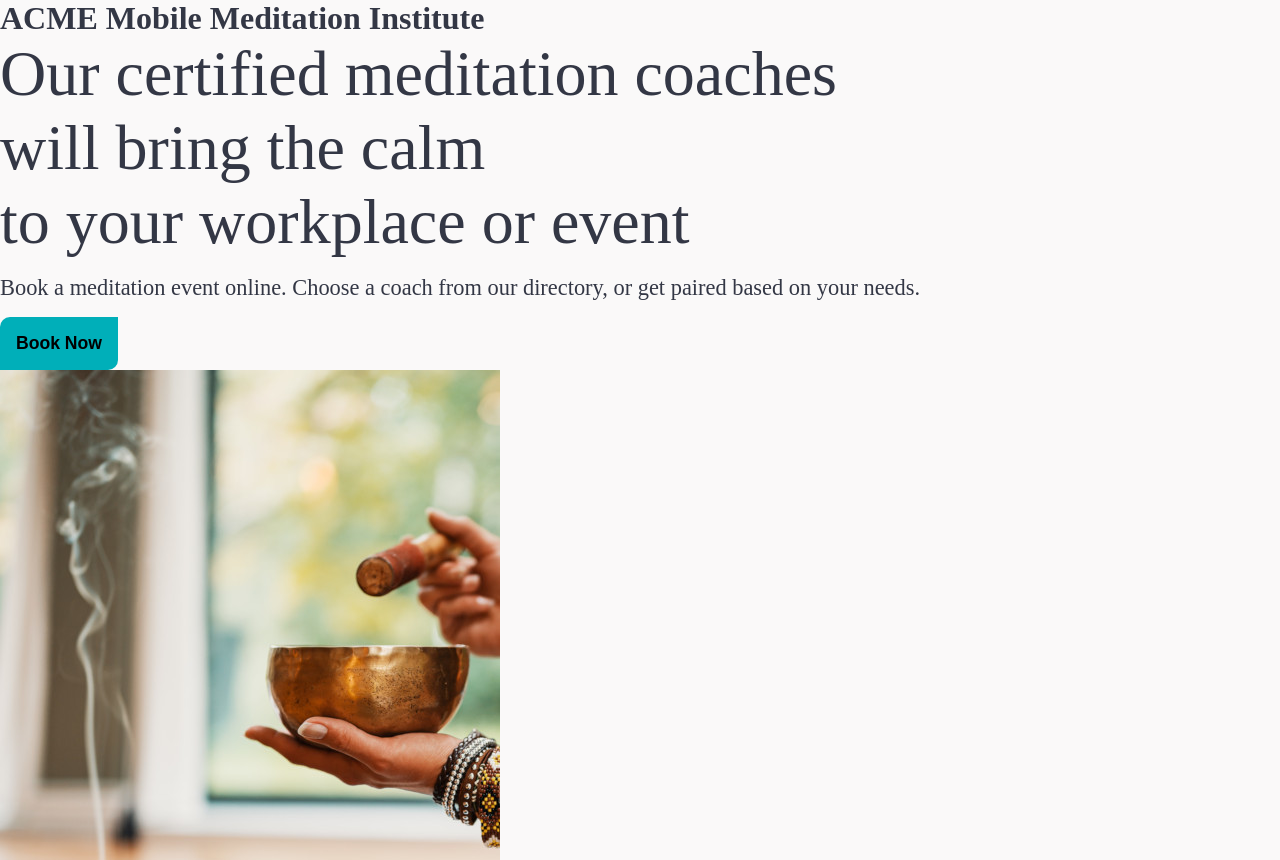
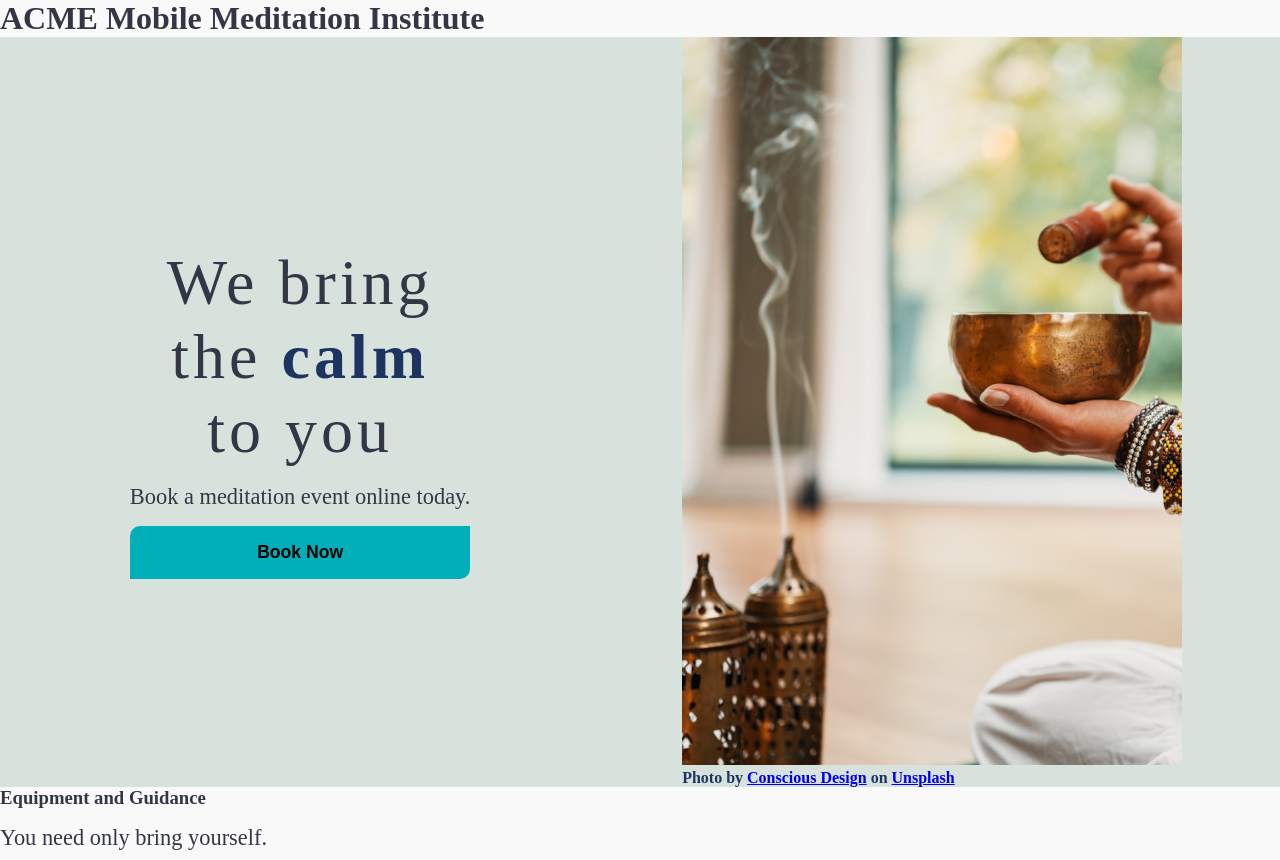
Before and after one commit to hdevilbiss/react-portfolio-website, a React (Create React App) app: page / in a window 1280 px wide. Shown: the top 860 px of the page. Built offline with nearby package versions, Linux system fonts and the light colour scheme.

Commit message:
✨ AboutSection: Create StyledAbout, Hide, & StyledImage styled components

```diff
--- a/src/components/AboutSection.jsx
+++ b/src/components/AboutSection.jsx
@@ -1,40 +1,79 @@
 import home1 from '../images/incense.jpg';
+import styled from 'styled-components';
+
 const AboutSection = () => {
   return (
-    <div>
+    <StyledAbout>
       <div className="description">
         <div className="title">
-          <div className="hide">
+          <Hide>
             <h2>
-              Our certified meditation coaches
+              We bring
             </h2>
-          </div>
-          <div className="hide">
+          </Hide>
+          <Hide>
             <h2>
-              will bring the <span>calm</span>
+              the <span>calm</span>
             </h2>
-          </div>
-          <div className="hide">
+          </Hide>
+          <Hide>
             <h2>
-            to your workplace or event
+              to you
             </h2>
-          </div>
+          </Hide>
         </div>
         <p>
-          Book a meditation event online. Choose a coach from our directory, or get paired based on your needs.
+          Book a meditation event online today.
         </p>
         <button>
           Book Now
         </button>
       </div>
+      <StyledImage>
         <figure>
           <img src={home1} alt="A person cooling some incense" />
           <figcaption>
             <span>Photo by <a href="https://unsplash.com/@conscious_design?utm_source=unsplash&amp;utm_medium=referral&amp;utm_content=creditCopyText">Conscious Design</a> on <a href="https://unsplash.com/s/photos/meditation?utm_source=unsplash&amp;utm_medium=referral&amp;utm_content=creditCopyText">Unsplash</a></span>
           </figcaption>
         </figure>
-    </div>
+      </StyledImage>
+    </StyledAbout>
   )
 }
 
+/**
+ * Styled Component
+ */
+const StyledAbout = styled.div`
+  align-items: center;
+  background-color: #d8e2dc;
+  display: flex;
+  gap: 1rem;
+  justify-content: space-around;
+  min-height: 400px;
+  padding: 0rem 0rem 0rem 2rem;
+  .title {
+    letter-spacing: 0.25rem;
+    margin-left: auto;
+    margin-right: auto;
+    text-align: center;
+    //width: fit-content;
+  }
+  button {
+    width: 100%;
+  }
+  span {
+    color: #1D3461;
+    font-weight: bold;
+  }
+`;
+
+const StyledImage = styled.div`
+  overflow: hidden;
+`;
+
+const Hide = styled.div`
+  overflow: hidden;
+`;
+
 export default AboutSection;
```
Lines whose indentation alone changed are shown as unchanged.
